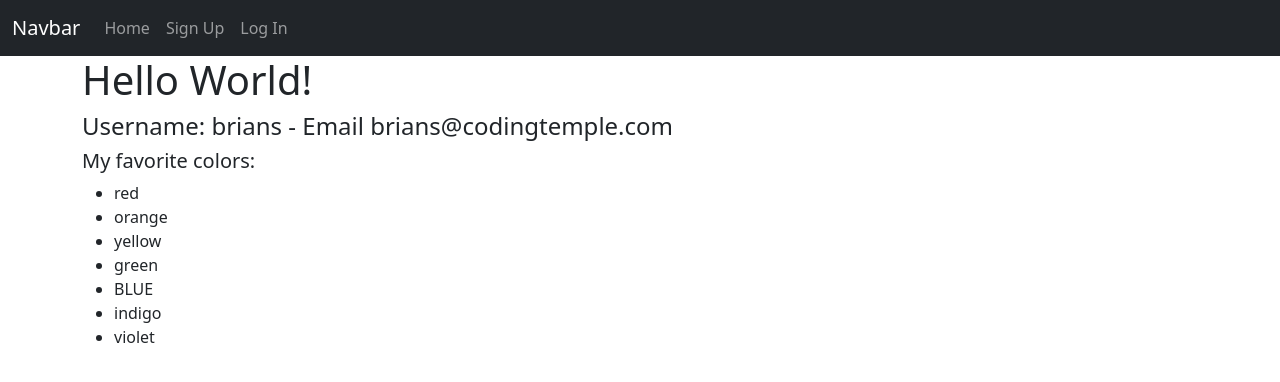
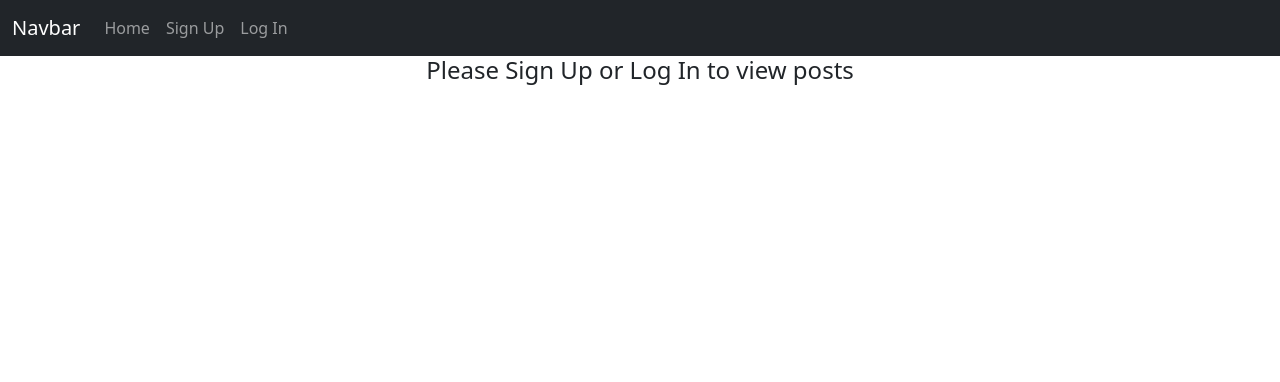
Before and after one commit to ibsy000/week6_intro_to_flask, a Flask app: page / in a window 1280 px wide. Shown: the top 382 px of the page. Run offline with Flask 2, Linux system fonts and the light colour scheme; data that the repository does not hold is empty; some libraries are stand-ins or nearby versions.

Commit message:
update index page to show posts if logged in

```diff
--- a/app/routes.py
+++ b/app/routes.py
@@ -6,12 +6,8 @@ from flask_login import login_user, logout_user, login_required, current_user
 
 @app.route('/')
 def index():   # also an endpoint
-    user_info = {
-        'username': 'brians',
-        'email': 'brians@codingtemple.com'
-    }
-    colors = ['red', 'orange', 'yellow', 'green', 'blue', 'indigo', 'violet']
-    return render_template('index.html', user=user_info, colors=colors)
+    posts = Post.query.all()
+    return render_template('index.html', posts=posts)
 
 
 
@@ -54,7 +50,7 @@ def create(): # also an endpoint
         new_post = Post(title=title, body=body, user_id=current_user.id)
         # flash a message saying the post was created
         flash(f'{new_post.title} has been created.', 'secondary')
-        # Redirect back to home page
+        # Redirect back to home page0
         return redirect(url_for('index'))
 
     return render_template('createpost.html', form=form)
--- a/app/templates/index.html
+++ b/app/templates/index.html
@@ -4,20 +4,22 @@
 {% block title %} Home {% endblock title %}
 
 {% block content %}
-<h1>Hello World!</h1>
 
-<h4>Username: {{ user['username'] }} - Email {{ user['email'] }}</h4>
+{% if current_user.is_authenticated %}
+    <h2 class="text-center">Welcome to the Kekambas Blog!</h2>
+    <h6 class="text-center">Signed in as: {{ current_user.username }}</h6>
 
-<h5>My favorite colors:</h5>
-<ul>
-    {% for color in colors %}
-        {% if color == 'blue' %}
-            <li>{{ color.upper() }}</li>
-        {% else %}
-            <li>{{ color }}</li>
-        {% endif %}
+    {% for post in posts %}
+    <div class="card">
+        <div class="card-body">
+            <h5 class="card-title">{{ post. title }}</h5>
+            <h6 class="card-subtitle mb-2 text-muted">{{ post.author.username }}</h6>
+        </div>
+    </div>
     {% endfor %}
-</ul>
 
-</div>
+{% else %}
+    <h4 class="text-center">Please Sign Up or Log In to view posts</h4>
+{% endif %}
+
 {% endblock content %}
```
Also changed, not shown: app.db.
